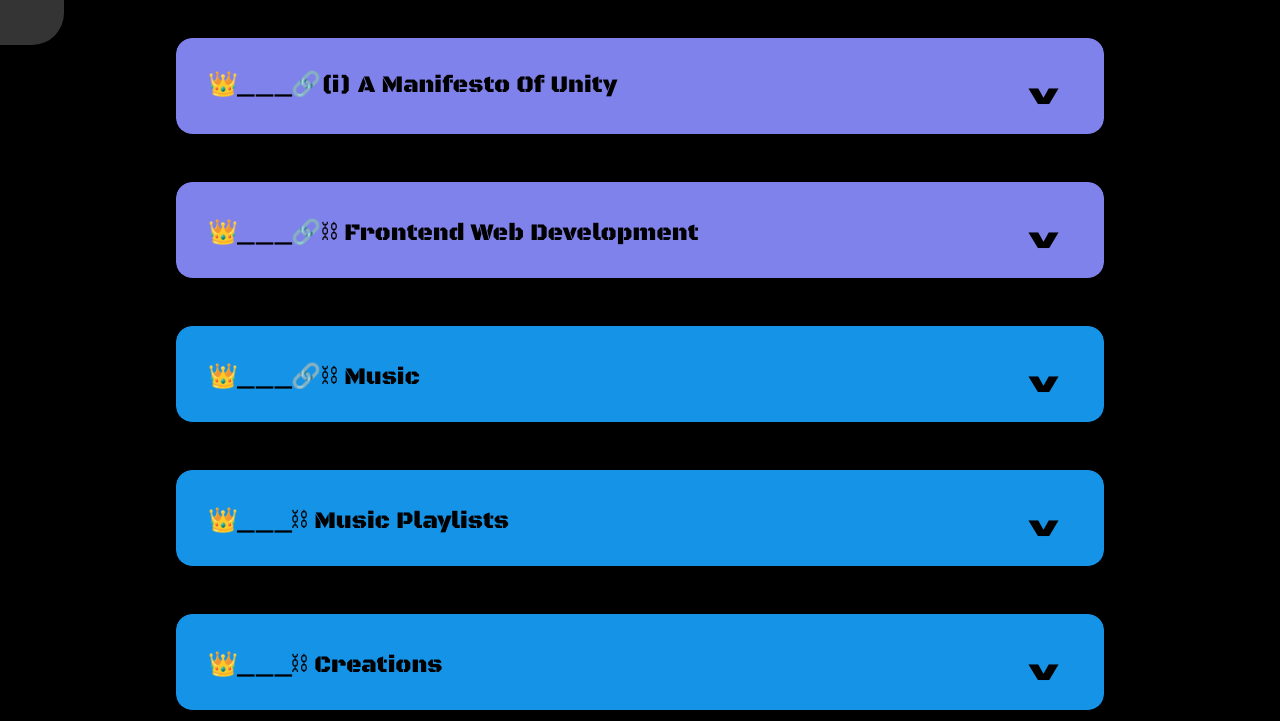
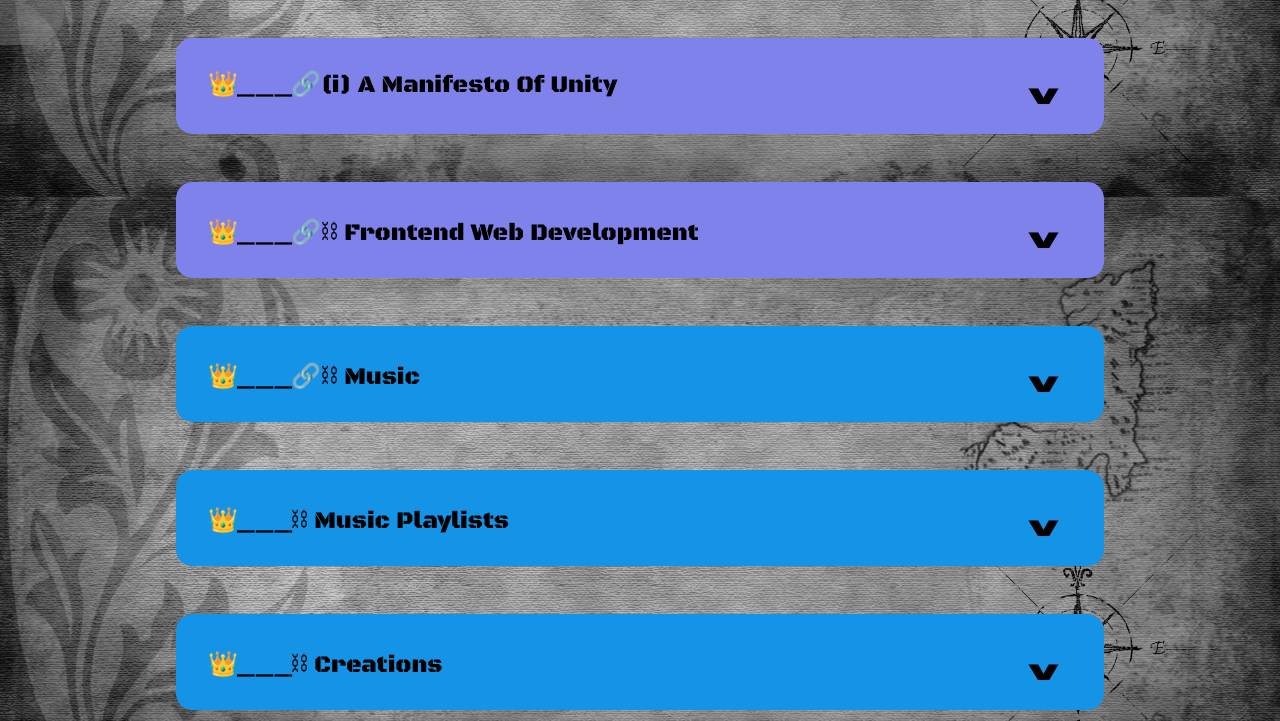
Before and after one commit to bishop-of-intensity/More-Than-Basic, a plain HTML site: page index.html in a window 1280 px wide. Shown: the part 403-1124 px from the top of the page. Drawn offline with Linux system fonts and the light colour scheme; a web font is replaced by a local one.

Commit message:
Add files via upload

```diff
--- a/style.css
+++ b/style.css
@@ -29,7 +29,7 @@ body {
   height: auto;
   padding: 0 1rem 0 1rem;
   min-height: 140vh;
-  background: url('img/_bk_V3.jpg');
+  background: url('img/bk_V3.jpg');
   background-size: contain;
   /* background: url('img/bk-high.jpg');
   background-size: contain; */
```
